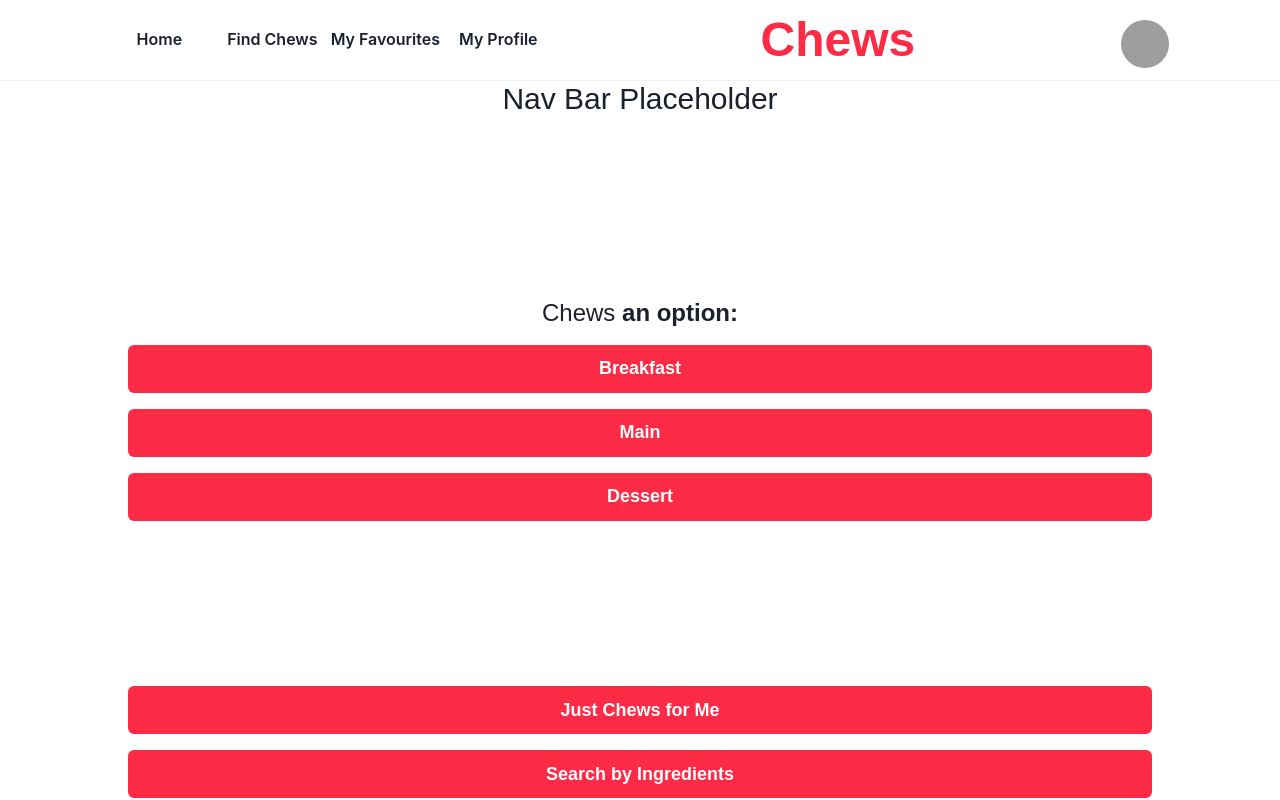
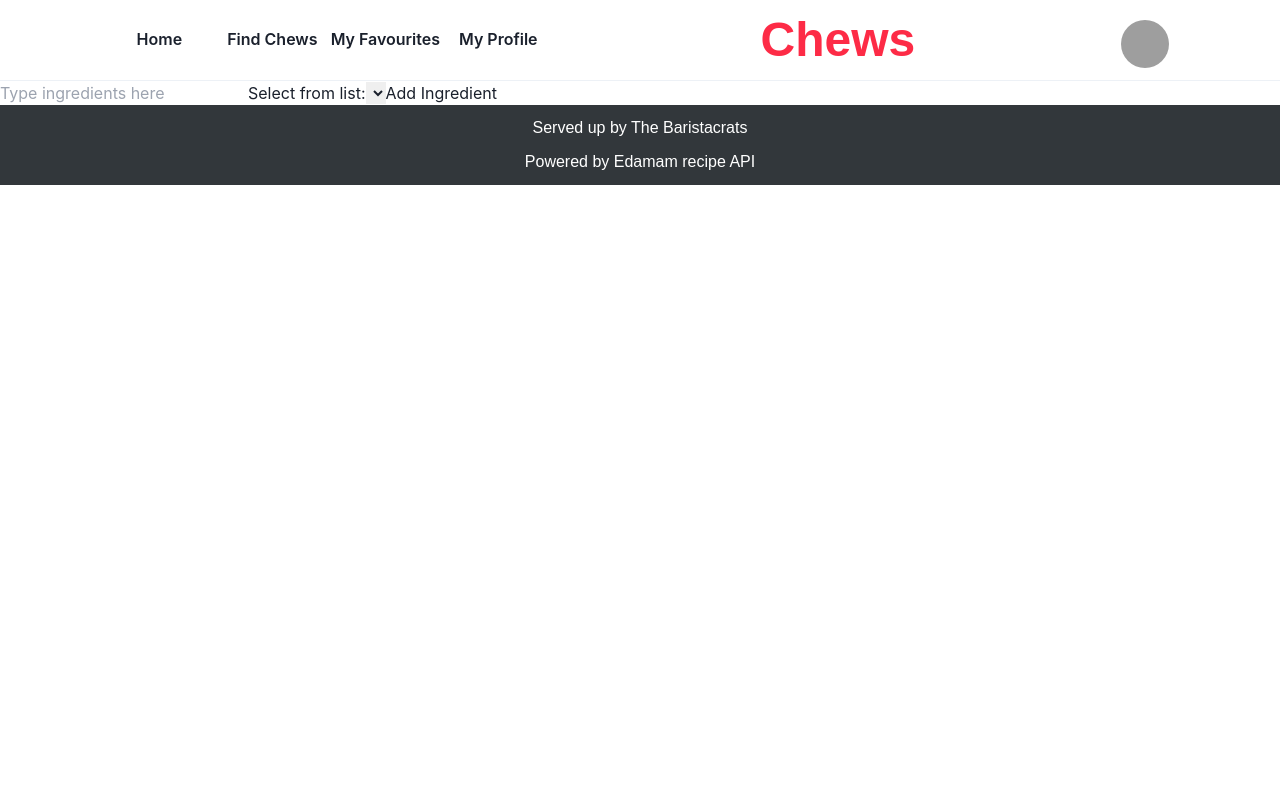
Before and after one commit to simonpartridge86/Chews-App-Frontend, a Next.js app: page /search in a window 1280 px wide. Shown: the top 800 px of the page. Built offline with nearby package versions, Linux system fonts and the light colour scheme; grey boxes are pictures that could not be loaded; a web font is replaced by a local one.

Commit message:
Added basic ingredients search functionality to search page.
Co-authored-by: Kunal <kun.shukla@gmail.com>

```diff
--- a/pages/search.js
+++ b/pages/search.js
@@ -1,68 +1,56 @@
-import MainButton from "../components/MainButton";
-import { Stack, HStack, VStack } from "@chakra-ui/react";
+import React from "react";
 import { useState } from "react";
 
-import React from "react";
+export default function Search() {
+  const [ingredientOptions, setIngredientOptions] = useState([]);
+  const [inputText, setInputText] = useState("");
+  const [currentIngredient, setCurrentIngredient] = useState("");
+  const [tagsArray, setTagsArray] = useState([]);
 
-export default function Search() {
-
-    const [mealChoice, setMealChoice] = useState("")
-    function handleClick (meal) {
-        setMealChoice(meal)
-        console.log(mealChoice)
-    }
+  async function fetchIngredients(inputText) {
+    const response = await fetch(
+      `https://api.edamam.com/auto-complete?app_id=5cca2bea&app_key=%2061c41e444a3a1fa44fc42fcbe169faad&q=${inputText}`
+    );
+    const data = await response.json();
+    console.log(data);
+    setIngredientOptions(data);
+  }
 
   return (
-    <div className="h-screen">
-      <nav className="h-1/6 text-center font-permanent-marker text-3xl">
-        Nav Bar Placeholder
-      </nav>
-      <main className="flex flex-col h-5/6 justify-around">
-        <VStack spacing={4} align="center">
-          <h1 className="font-permanent-marker text-center text-2xl">
-            Chews <span className="font-nunito font-bold">an option:</span>
-          </h1>
-          <MainButton
-            buttonText="Breakfast"
-            buttonSize="lg"
-            colorMode="dark"
-            buttonWidth="80%"
-            onClick={() => {handleClick("breakfast")}}
-          />
-          <MainButton
-            buttonText="Main"
-            buttonSize="lg"
-            colorMode="dark"
-            buttonWidth="80%"
-          />
-          <MainButton
-            buttonText="Dessert"
-            buttonSize="lg"
-            colorMode="dark"
-            buttonWidth="80%"
-          />
-        </VStack>
-        <VStack spacing={4} align="center">
-          <MainButton
-            buttonText="Just Chews for Me"
-            buttonSize="lg"
-            colorMode="dark"
-            buttonWidth="80%"
-          />
-          <MainButton
-            buttonText="Search by Ingredients"
-            buttonSize="lg"
-            colorMode="dark"
-            buttonWidth="80%"
-          />
-        </VStack>
-      </main>
-    </div>
+    <main>
+      <input
+        type="text"
+        placeholder="Type ingredients here"
+        value={inputText}
+        onChange={(e) => {
+          setInputText(e.target.value);
+          fetchIngredients(inputText);
+        }}
+      ></input>
+      <label htmlFor="ingredients">Select from list:</label>
+      <select
+        name="ingredients"
+        id="ingredients"
+        onChange={(e) => {
+          setCurrentIngredient(e.target.value);
+        }}
+      >
+        {ingredientOptions.map((ingredient) => {
+          return <option value={ingredient}>{ingredient}</option>;
+        })}
+      </select>
+      <button
+        onClick={() => {
+          setTagsArray([...tagsArray, currentIngredient]);
+        }}
+      >
+        Add Ingredient
+      </button>
+      <ul>
+        {tagsArray.map((tag) => {
+          return <li>{tag}</li>;
+        })}
+      </ul>
+    </main>
   );
 }
-
-/* PLAN:
-- Make buttons ✅
-- use state to store the breakfast/main/dessert choice
-- disable bottom two buttons if not meal choice has been made
-*/
```
